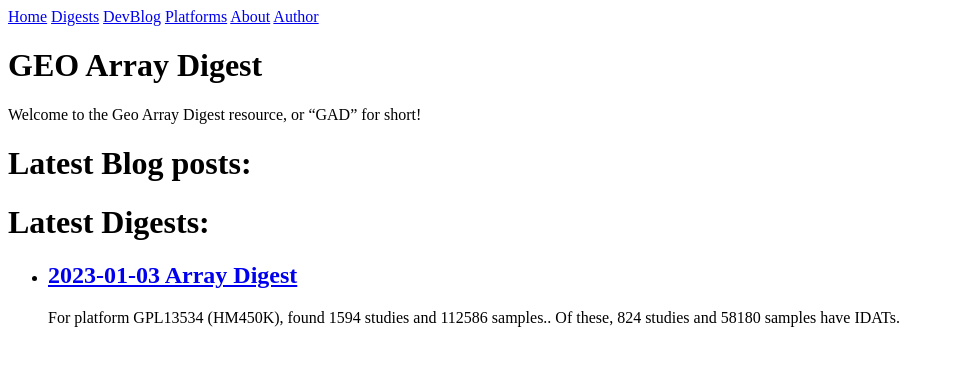
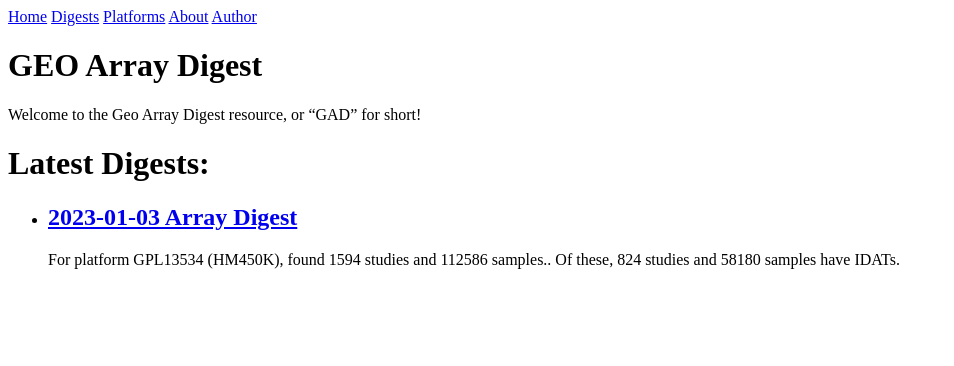
Before and after one commit to metamaden/geoarraydigest, a Jekyll site: the page built from index.md, in a window 1280 px wide. Shown: the top 366 px of the page, without its empty margins (0-954 px from the left). Built offline with Jekyll 4.4.1, drawn with Linux system fonts in a browser that asks for light colours.

Commit message:
removes blogs, adds new digest

```diff
--- a/_data/navigation.yml
+++ b/_data/navigation.yml
@@ -2,8 +2,6 @@
   link: /geoarraydigest/index.md
 - name: Digests
   link: /geoarraydigest/digests.html
-- name: DevBlog
-  link: /geoarraydigest/blogs.html
 - name: Platforms
   link: /geoarraydigest/array_platforms.md
 - name: About
--- a/index.md
+++ b/index.md
@@ -6,23 +6,12 @@
 
 Welcome to the Geo Array Digest resource, or "GAD" for short!
 
-<h1>Latest Blog posts:</h1>
-
-<ul>
-  {% for blog in site.blogs %}
-    <li>
-      <h2><a href="{{ post.url }}">{{ blog.title }}</a></h2>
-      {{ blog.excerpt }}
-    </li>
-  {% endfor %}
-</ul>
-
 <h1>Latest Digests:</h1>
 
 <ul>
   {% for post in site.posts %}
     <li>
-      <h2><a href="{{ post.url }}">{{ post.title }}</a></h2>
+      <h2><a href="/geoarraydigest/{{ post.url }}">{{ post.title }}</a></h2>
       {{ post.excerpt }}
     </li>
   {% endfor %}
```
Also changed, not shown: data/data_2023-01-04.csv (added, +15 -0 lines), 1 other file.
